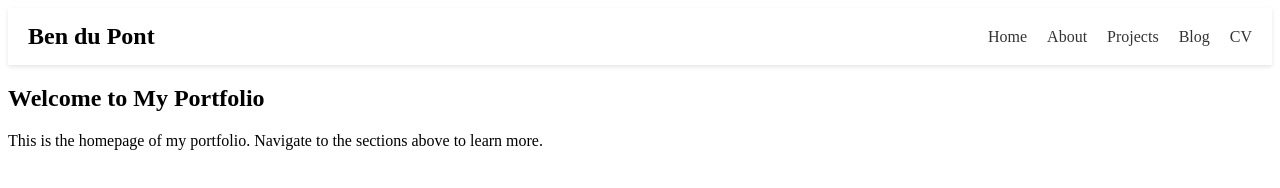
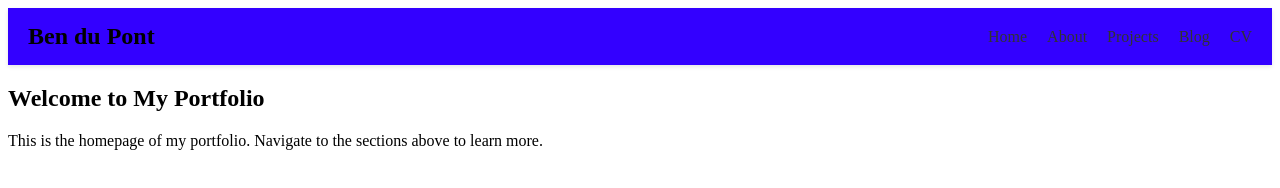
Before and after one commit to benjfdup/benjfdup.github.io, a plain HTML site: page index.html in a window 1280 px wide. Drawn offline with Linux system fonts and the light colour scheme.

Commit message:
Update styles.css

```diff
--- a/styles.css
+++ b/styles.css
@@ -3,7 +3,7 @@ nav {
     justify-content: space-between;
     align-items: center;
     padding: 15px 20px;
-    background-color: #ffffff;
+    background-color: #3300ff;
     box-shadow: 0 2px 4px rgba(0, 0, 0, 0.1);
 }
 
```
